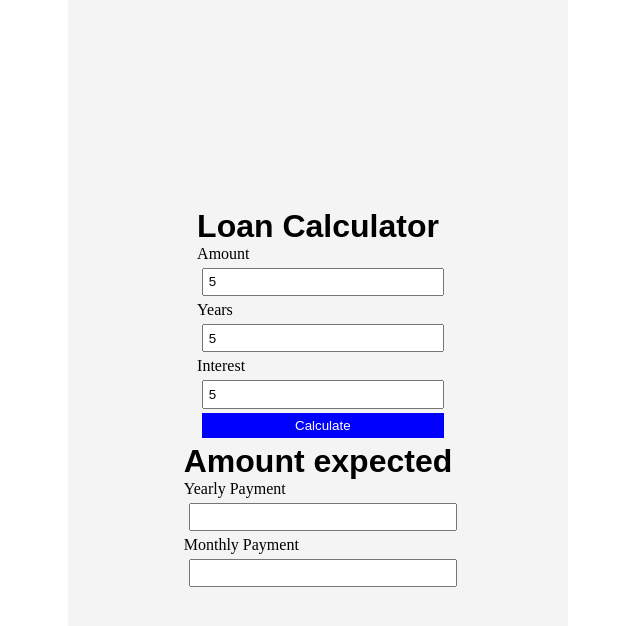
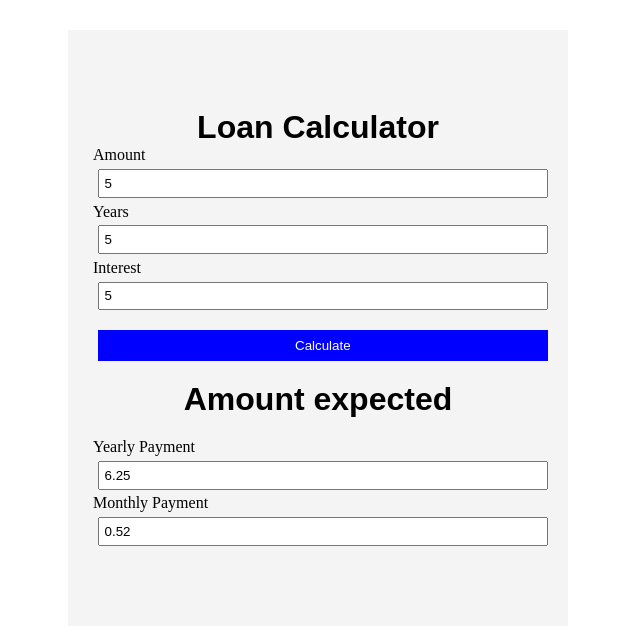
Before and after one commit to boymeetsblockchain/loan-calculator, a plain HTML site: page index.html in a window 1280 px wide. Both pictures are taken after typing "5", "5", "5" into the empty fields and a click on the button "Calculate". Shown: the whole page, without its empty margins (322-962 px from the left). Drawn offline with Linux system fonts and the light colour scheme.

Commit message:
A loan calculator using  html,css and javascript

```diff
--- a/app.js
+++ b/app.js
@@ -0,0 +1,28 @@
+// adding event listeners
+const calc = document.querySelector('.btn')
+calc.addEventListener('click',calculate);
+function calculate (e){
+  // getting ui varaibles
+ const amount=document.querySelector('.principal').value;
+ const time=document.querySelector('.time').value;
+ const rate=document.querySelector('.rate').value;
+ const year=document.querySelector('.year');
+ const month=document.querySelector('.month');
+
+
+//  doing the calculations
+ const principal= parseFloat(amount);
+ const years= parseFloat(time);
+ const interest= parseFloat(rate);
+ const  yearlyPayment= ((principal*years*interest)/100)+principal;
+  const monthlyPayment= yearlyPayment/12;
+  // displaying the answers
+  if(isFinite(monthlyPayment)){
+    year.value= yearlyPayment.toFixed(2);
+    month.value=monthlyPayment.toFixed(2);
+  }else{
+    alert("Please enter a valid numbers");
+  }
+  document.querySelector('.results').style.display='block';
+ e.preventDefault();
+};
--- a/index.css
+++ b/index.css
@@ -12,12 +12,13 @@ body{
   justify-content:center;
 }
 .container{
+  margin-top:30px;
   display:flex;
   flex-direction:column;
   justify-content: center;
   align-items: center;
   text-align: center;
-  height:100vh;
+  height: 75vh;
   width:500px;
   background-color:#f4f4f4;
 }
@@ -33,15 +34,29 @@ input{
 }
 ::placeholder{
   font-size:10px;
-  text-align:center;
+  text-align:left;
 }
 .btn {
   border:none;
   background:blue;
   color:#fff;
+  margin-top:20px;
+  margin-bottom:-10px;
+  padding:0.5rem;
 }
 h1{
   font-size:32px;
   font-family:Arial;
   display:block;
 }
+.input-fields,.results{
+  width:90%;
+}
+.results{
+  margin-top:10px;
+  display:none;
+}
+.results h1{
+  margin-top:20px;
+  margin-bottom:20px;
+}
--- a/index.html
+++ b/index.html
@@ -16,15 +16,15 @@
                   <div class="amount">
                     <h1>Loan Calculator</h1>
                     <label for="Amount" class="amount-label">Amount</label>
-                    <input type="number" class="amount-input" placeholder="input  amount here ">
+                    <input type="number" class="principal" placeholder="input  amount here ">
                   </div>
                   <div class="years">
                     <label for="Amount" class="years-label">Years</label>
-                    <input type="number" class="years-input" placeholder="input years here ">
+                    <input type="number" class="time" placeholder="input years here ">
                   </div>
                   <div class="interest">
                     <label for="interest" class="interest-label">Interest</label>
-                    <input type="number" class="interest-input" placeholder="input interest here ">
+                    <input type="number" class="rate" placeholder="input interest here ">
                   </div>
                   <input type="button" value="Calculate" class ="btn">
           </form>
@@ -36,14 +36,15 @@
           <h1>Amount expected</h1>
           <div class="amount">
             <label for="amount-year" class="amount-year">Yearly Payment</label>
-            <input type="number" class="amount-input-year">
+            <input type="number" class="year">
           </div>
           <div class="amount">
             <label for="amount-month" class="amount-month">Monthly Payment</label>
-            <input type="number" class="amount-input-month">
+            <input type="number" class="month">
           </div>
          </div>
       </div>
   </div>
+  <script src='app.js'></script>
 </body>
 </html>
```
